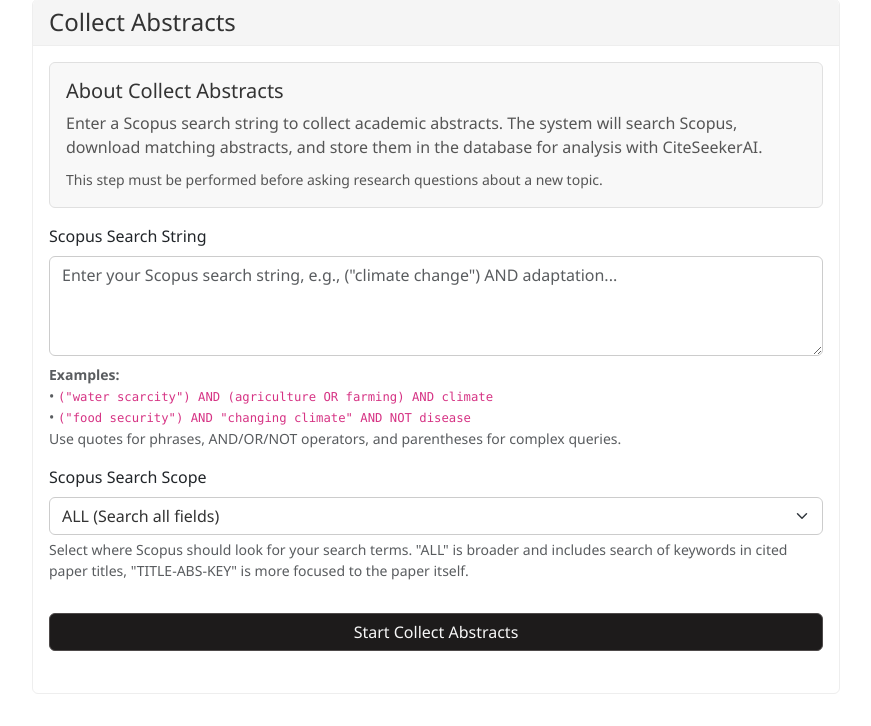
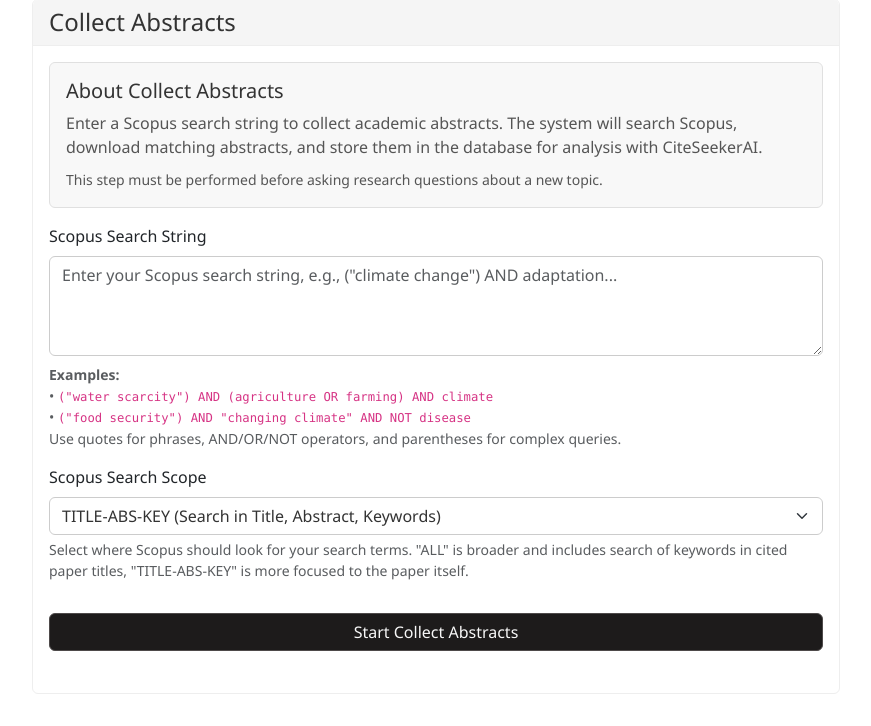
Before and after one commit to TBuskop/CiteSeekerAI, a Flask app: page /abstracts in a window 1280 px wide. Shown: the part 74-800 px from the top of the page, without its empty margins (204-1075 px from the left). Run offline with Flask 3, Linux system fonts and the light colour scheme.

Commit message:
fix: swap default option for Scopus search scope in abstracts template

```diff
--- a/src/web_interface/templates/abstracts.html
+++ b/src/web_interface/templates/abstracts.html
@@ -59,8 +59,8 @@
                             <div class="mb-3">
                                 <label for="scopus-search-scope" class="form-label">Scopus Search Scope</label>
                                 <select id="scopus-search-scope" class="form-select">
-                                    <option value="ALL" selected>ALL (Search all fields)</option>
-                                    <option value="TITLE_ABS_KEY">TITLE-ABS-KEY (Search in Title, Abstract, Keywords)</option>
+                                    <option value="TITLE_ABS_KEY" selected>TITLE-ABS-KEY (Search in Title, Abstract, Keywords)</option>
+                                    <option value="ALL">ALL (Search all fields)</option>
                                 </select>
                                 <div class="form-text mt-1">
                                     Select where Scopus should look for your search terms. "ALL" is broader and includes search of keywords in cited paper titles, "TITLE-ABS-KEY" is more focused to the paper itself.
```
